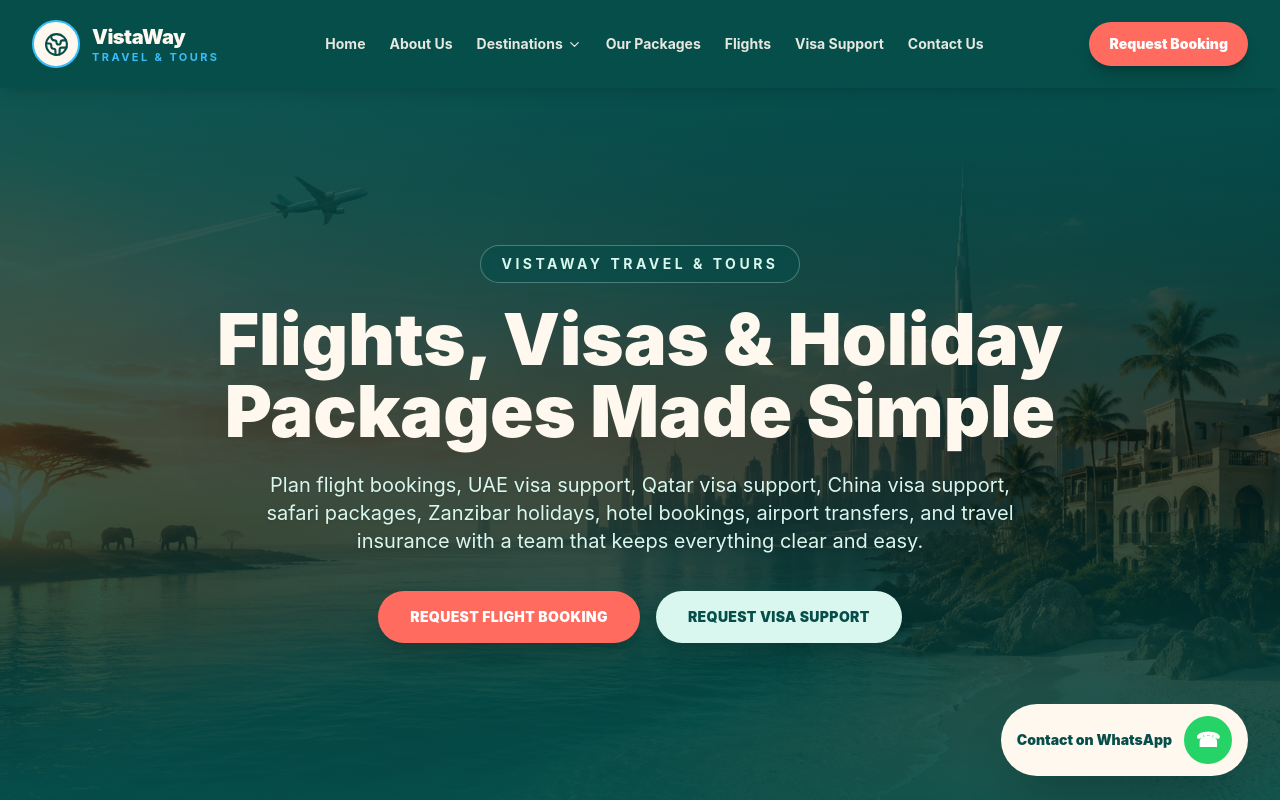
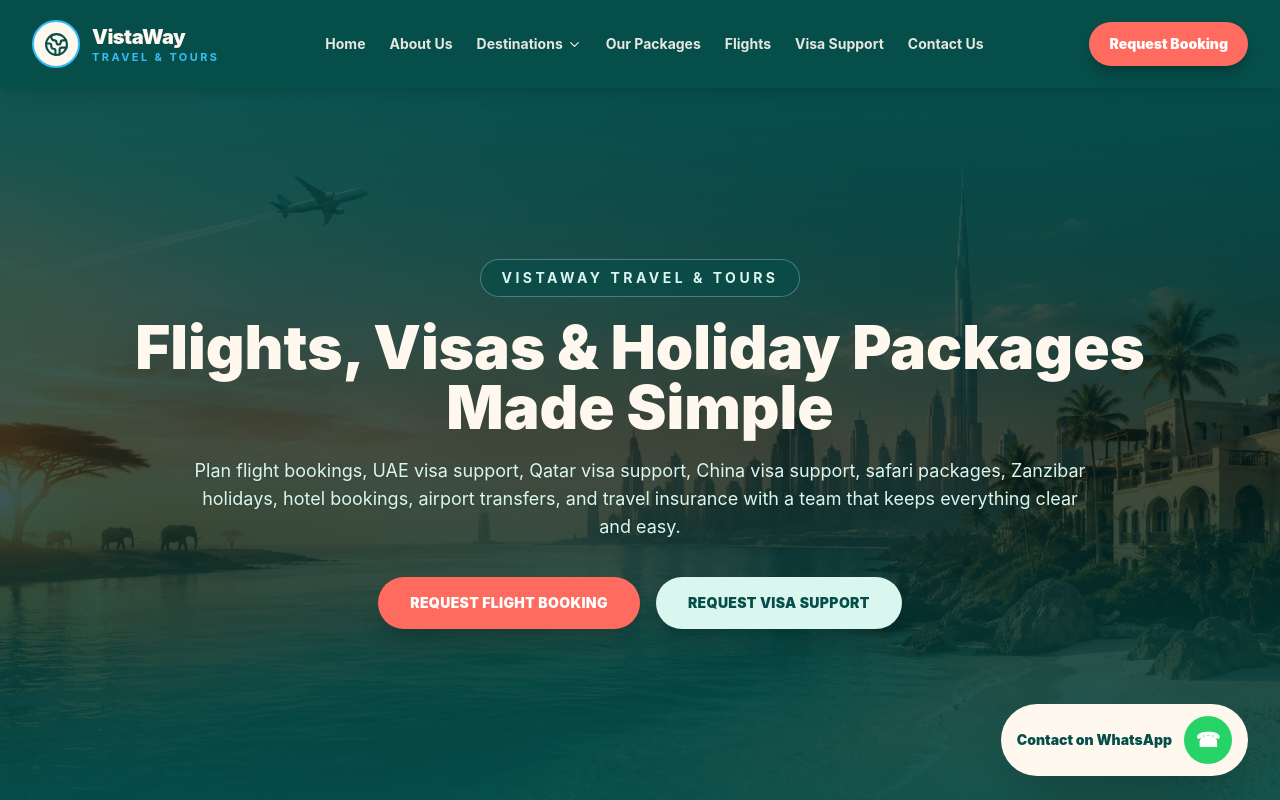
Before and after one commit to brianmichaelu/vistaway-travel-website, a Next.js app: page / in a window 1280 px wide. Shown: the top 800 px of the page. Built offline with nearby package versions, Linux system fonts and the light colour scheme.

Commit message:
Update Hero.tsx

```diff
--- a/components/Hero.tsx
+++ b/components/Hero.tsx
@@ -21,11 +21,11 @@
               VistaWay Travel & Tours
             </p>
 
-            <h1 className="text-4xl font-black leading-tight text-[#FFF8EF] drop-shadow-2xl md:text-6xl lg:text-7xl">
+            <h1 className="text-4xl font-black leading-tight text-[#FFF8EF] drop-shadow-2xl md:text-5xl lg:text-6xl">
               Flights, Visas & Holiday Packages Made Simple
             </h1>
 
-            <p className="mx-auto mt-6 max-w-3xl text-base leading-8 text-[#D9F7EF] drop-shadow md:text-xl">
+            <p className="mx-auto mt-5 max-w-4xl text-base leading-8 text-[#D9F7EF] drop-shadow md:text-lg">
               Plan flight bookings, UAE visa support, Qatar visa support, China
               visa support, safari packages, Zanzibar holidays, hotel bookings,
               airport transfers, and travel insurance with a team that keeps
```
